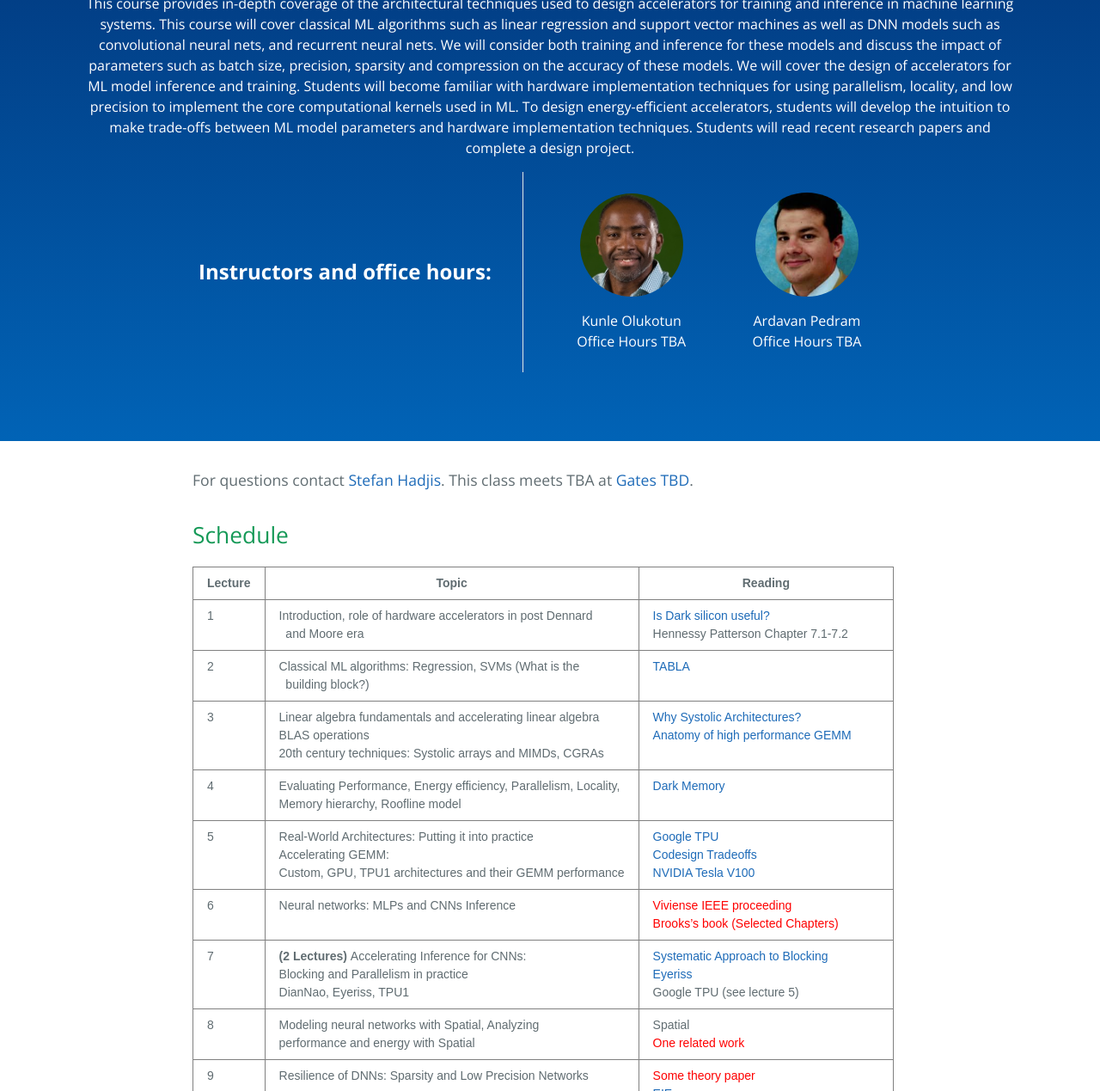
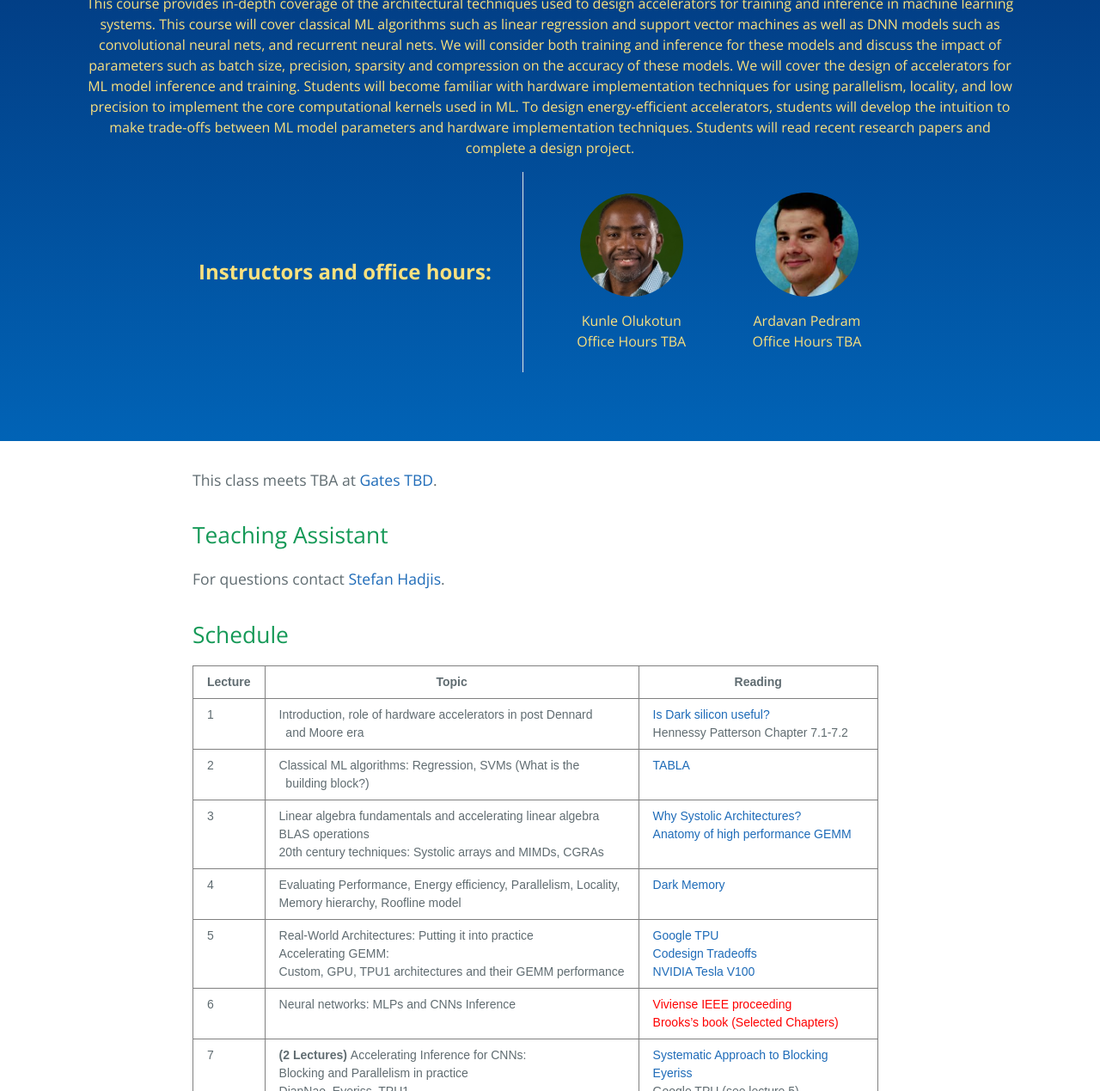
Before and after one commit to cs217/cs217.github.io, a Jekyll site: the page built from index.md, in a window 1280 px wide, cut to the strip 651-1920 px from the top of the page. Shown: the whole strip at 86% size. Built offline with Jekyll 4.4.1, drawn with Linux system fonts in a browser that asks for light colours; the repository's description, which GitHub fills in, is left out; some of the changed text lies outside the part shown.

Commit message:
change text color

```diff
--- a/_sass/variables.scss
+++ b/_sass/variables.scss
@@ -3,7 +3,7 @@ $large-breakpoint: 64em !default;
 $medium-breakpoint: 42em !default;
 
 // Headers
-$header-heading-color: #fff !default;
+$header-heading-color: #f9e17f !default;
 $header-heading-color2: #B7950B !default;
 $header-bg-color: #03114A !default;
 $header-bg-color-secondary: #0163B6 !default;
--- a/assets/css/cj.css
+++ b/assets/css/cj.css
@@ -621,7 +621,7 @@ margin:auto;
 }
 
 .text-white {
-    color: #fff !important
+    color: #f9e17f !important
 }
 
 .tile-block {
--- a/index.md
+++ b/index.md
@@ -2,7 +2,11 @@
 layout: titlepage
 ---
 
-For questions contact [Stefan Hadjis](https://cs.stanford.edu/people/shadjis/). This class meets TBA at [Gates TBD](https://campus-map.stanford.edu/?srch=Gates).
+This class meets TBA at [Gates TBD](https://campus-map.stanford.edu/?srch=Gates).
+
+## Teaching Assistant
+
+For questions contact [Stefan Hadjis](https://cs.stanford.edu/people/shadjis/).
 
 ## Schedule
 
@@ -78,7 +82,7 @@ For questions contact [Stefan Hadjis](https://cs.stanford.edu/people/shadjis/).
   <tr>
     <td class="tg-us36">12</td>
     <td class="tg-us36">Training in Distributed and Parallel systems:  <br>Hogwild!, asynchrony and hardware efficiency</td>
-    <td class="tg-us36"><a href="https://arxiv.org/abs/1712.01887">Deep Gradient compression</a><br><a href="https://people.eecs.berkeley.edu/~brecht/papers/hogwildTR.pdf">Hogwild!</a><br><a href="https://static.googleusercontent.com/media/research.google.com/en//archive/large_deep_networks_nips2012.pdf">Google’s training paper for Asynch training</a><br><span style="color:rgb(254, 0, 0)">Obstinate cache?</span></td>
+    <td class="tg-us36"><a href="https://arxiv.org/abs/1712.01887">Deep Gradient compression</a><br><a href="https://people.eecs.berkeley.edu/~brecht/papers/hogwildTR.pdf">Hogwild!</a><br><a href="https://static.googleusercontent.com/media/research.google.com/en//archive/large_deep_networks_nips2012.pdf">Large Scale Distributed Deep Networks</a><br><span style="color:rgb(254, 0, 0)">Obstinate cache?</span></td>
   </tr>
   <tr>
     <td class="tg-cpu2">13</td>
```
Also changed, not shown: other parts of index.md (+6 -1 lines).
